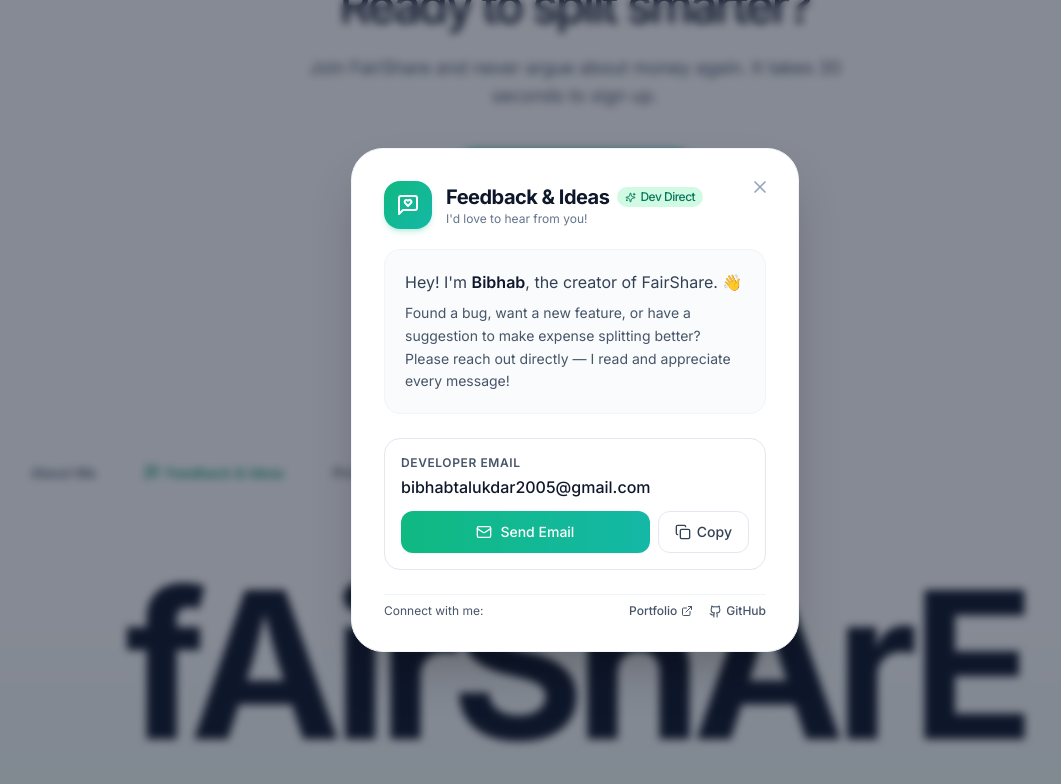
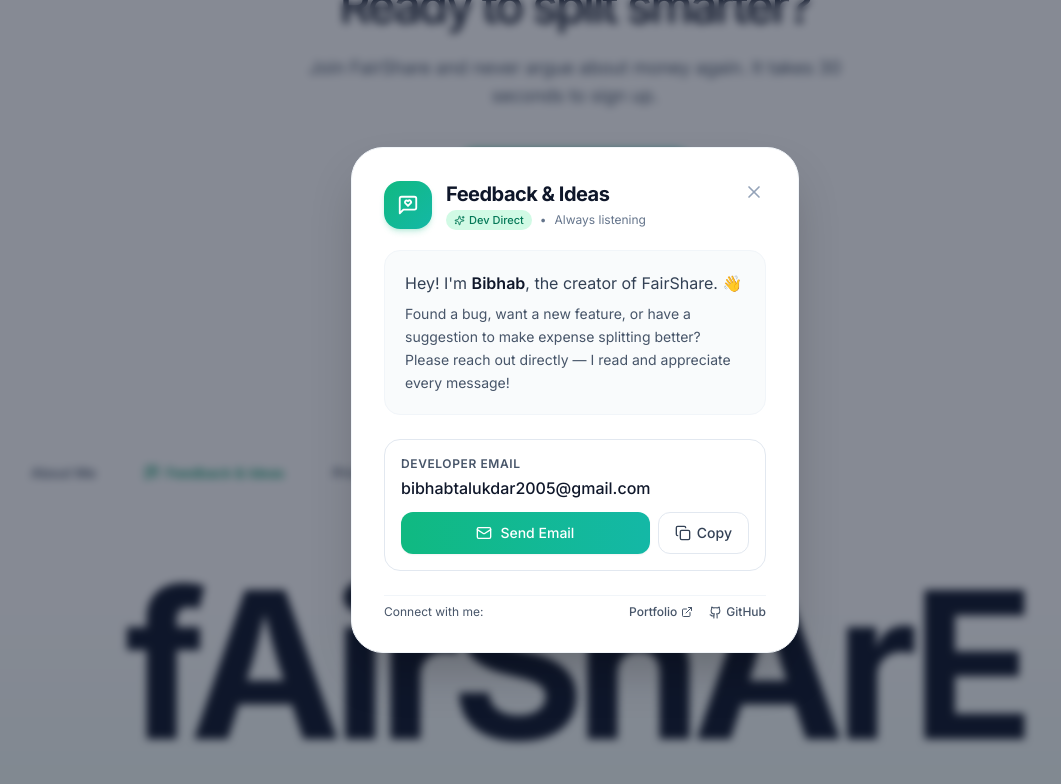
Before and after one commit to bibhab2005/FairShare, a React (Vite) app in the folder frontend/: page / in a window 1280 px wide. Both pictures are taken after a click on the button "Feedback & Ideas". Shown: the part 5103-5887 px from the top of the page, without its empty margins (65-1126 px from the left). Built offline with nearby package versions, Linux system fonts and the light colour scheme; no server answers.

Commit message:
fix(ui): prevent close button from overlapping badge in FeedbackModal

```diff
--- a/frontend/src/core/components/FeedbackModal.jsx
+++ b/frontend/src/core/components/FeedbackModal.jsx
@@ -53,29 +53,34 @@
             transition={{ duration: 0.2 }}
             className="relative w-full max-w-md bg-white rounded-3xl sm:rounded-[2rem] shadow-2xl p-6 sm:p-8 my-auto z-10 border border-slate-100"
           >
-            {/* Close Button */}
-            <button
-              onClick={onClose}
-              className="absolute top-5 right-5 p-2 rounded-full text-slate-400 hover:text-slate-700 hover:bg-slate-100 transition-colors"
-              aria-label="Close"
-            >
-              <X size={20} />
-            </button>
+            {/* Header info with integrated close button */}
+            <div className="flex items-start justify-between gap-3 mb-5">
+              <div className="flex items-center gap-3.5">
+                <div className="w-11 h-11 sm:w-12 sm:h-12 rounded-2xl bg-gradient-to-br from-emerald-500 to-teal-500 flex items-center justify-center text-white shadow-md shadow-emerald-500/20 shrink-0">
+                  <MessageSquareHeart size={22} />
+                </div>
+                <div>
+                  <h3 className="text-lg sm:text-xl font-bold text-slate-900 tracking-tight leading-snug">
+                    Feedback & Ideas
+                  </h3>
+                  <div className="flex items-center gap-2 mt-0.5">
+                    <span className="inline-flex items-center gap-1 px-2 py-0.5 rounded-full text-[11px] font-medium bg-emerald-100 text-emerald-700 whitespace-nowrap">
+                      <Sparkles size={11} /> Dev Direct
+                    </span>
+                    <span className="text-xs text-slate-500 hidden sm:inline">•</span>
+                    <span className="text-xs text-slate-500 hidden sm:inline">Always listening</span>
+                  </div>
+                </div>
+              </div>
 
-            {/* Header info */}
-            <div className="flex items-center gap-3.5 mb-5">
-              <div className="w-12 h-12 rounded-2xl bg-gradient-to-br from-emerald-500 to-teal-500 flex items-center justify-center text-white shadow-md shadow-emerald-500/20 shrink-0">
-                <MessageSquareHeart size={24} />
-              </div>
-              <div>
-                <h3 className="text-xl font-bold text-slate-900 tracking-tight flex items-center gap-2">
-                  Feedback & Ideas
-                  <span className="inline-flex items-center gap-1 px-2 py-0.5 rounded-full text-xs font-medium bg-emerald-100 text-emerald-700">
-                    <Sparkles size={11} /> Dev Direct
-                  </span>
-                </h3>
-                <p className="text-xs text-slate-500">I'd love to hear from you!</p>
-              </div>
+              <button
+                type="button"
+                onClick={onClose}
+                className="p-1.5 -mr-1 -mt-1 rounded-full text-slate-400 hover:text-slate-700 hover:bg-slate-100 transition-colors shrink-0"
+                aria-label="Close"
+              >
+                <X size={20} />
+              </button>
             </div>
 
             {/* Message Body */}
```
